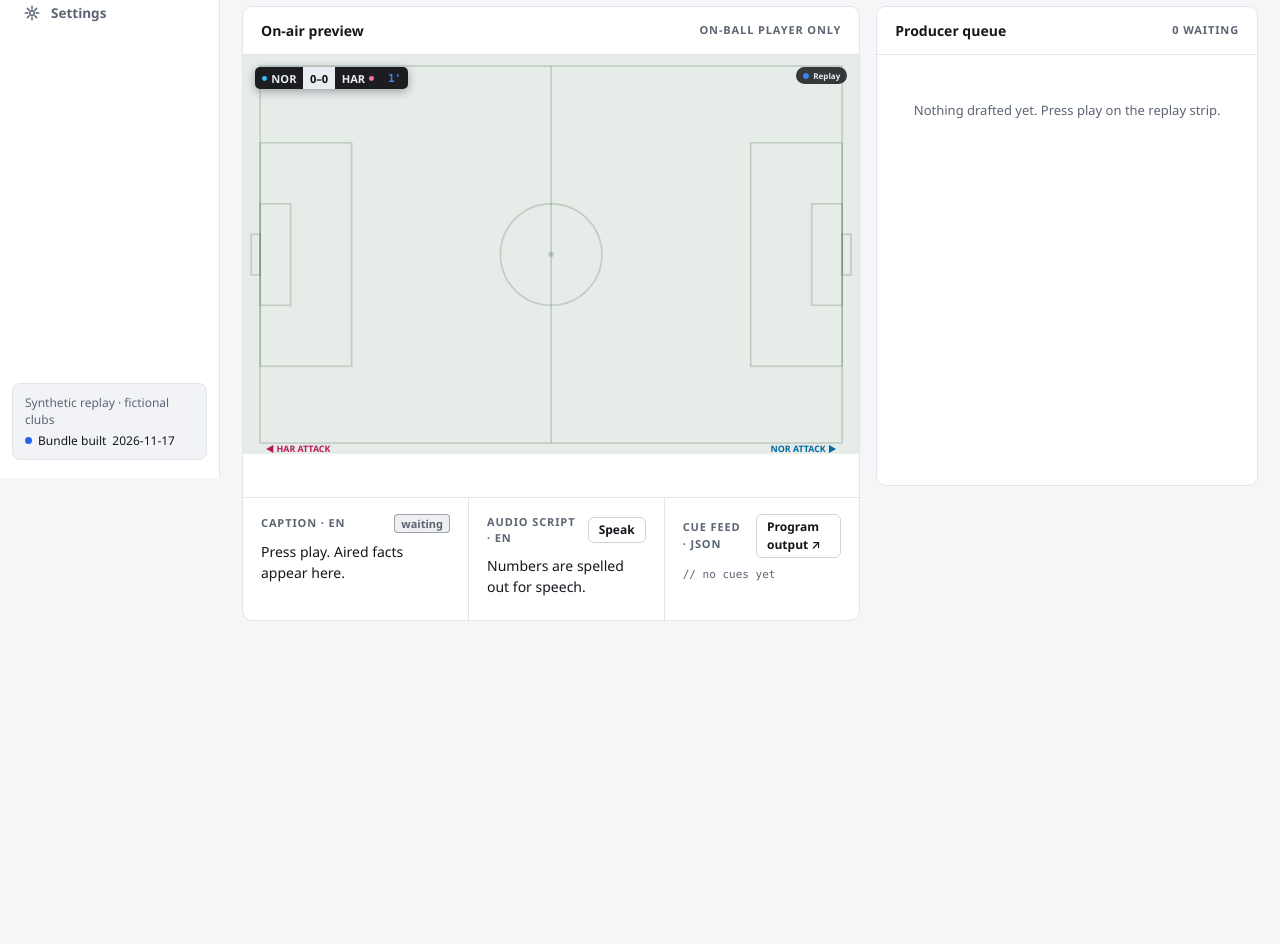
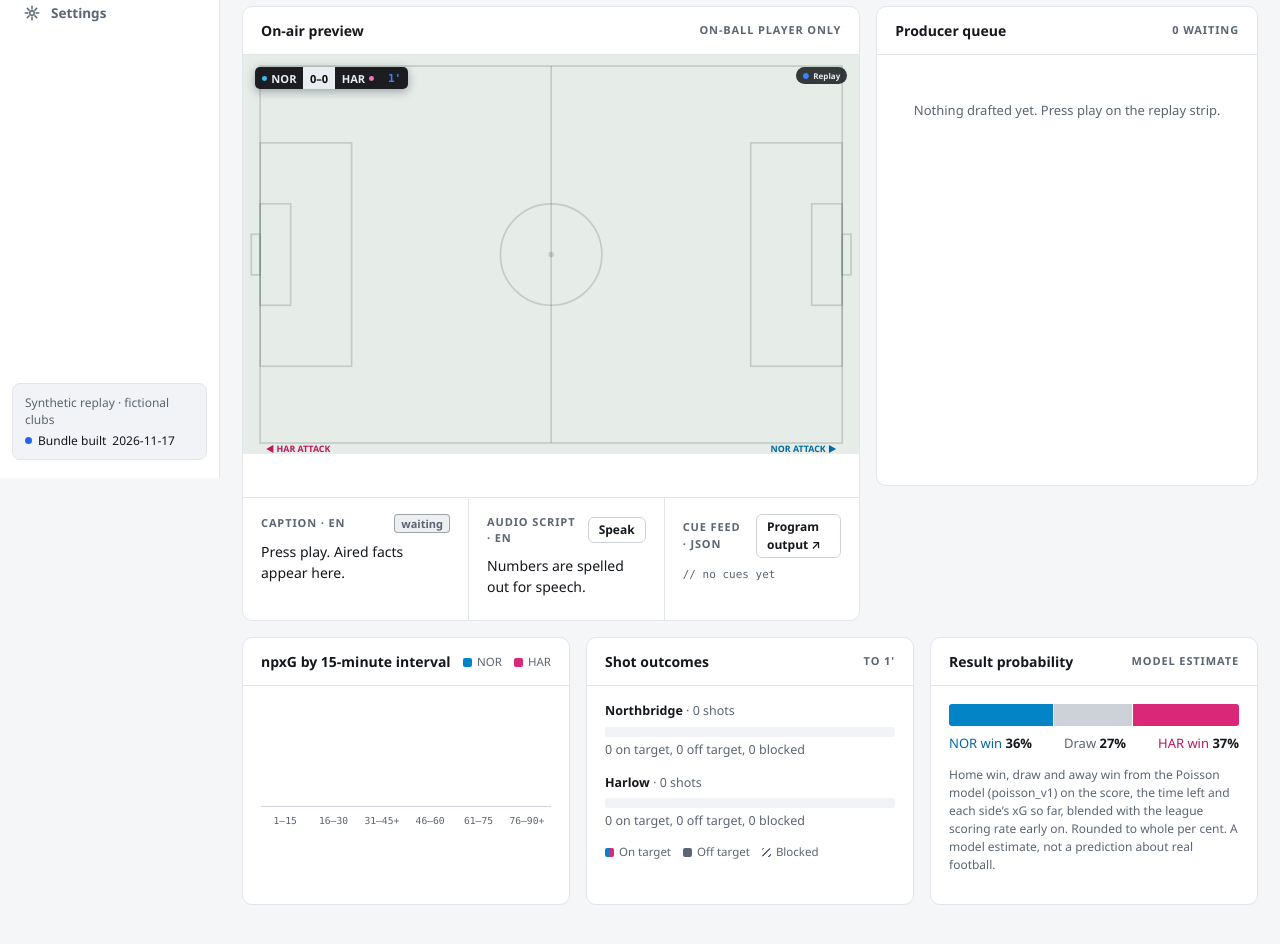
Before and after one commit to AmalAbdirahman/PitchSide, a plain HTML site: page docs/index.html in a window 1280 px wide. Shown: the part 322-1266 px from the top of the page. Before the commit the page ends 983 px from the top, so only its background shows below. Drawn offline with Linux system fonts and the light colour scheme.

Commit message:
R3 (2/2): match-stat charts in Broadcast and Analysis
- docs/js/stats.js (pure, tested with node --test): grouped bars for
  npxG by 15-minute interval, stacked horizontal bars for shot outcomes,
  a three-part bar for result probability labelled "model estimate".
  Everything is drawn from hero.json series up to the replay clock.
- docs/js/matchstats.js draws them into the Broadcast bottom row and the
  Analysis view; main.js calls it with the KPI row.
- Colours come from tokens: team colours for on target and the interval
  bars, the muted tone for off target and a muted hatch for blocked, so
  green, amber and red stay reserved for verifier outcomes (the mockup's
  green and blue are not used).
- The win-probability KPI now shows series.result_pct, so the card and
  the bar give the same whole percentage (they could differ by one).

No bundle change.

Co-Authored-By: Claude Opus 5.5 <noreply@anthropic.com>

```diff
--- a/docs/index.html
+++ b/docs/index.html
@@ -112,6 +112,14 @@
     <div class="queue" role="region" aria-label="Drafted facts"><div class="rows" id="rows"></div></div>
   </div>
  </div>
+ <div class="stats">
+  <div class="panel"><div class="ph"><h2>npxG by 15-minute interval</h2><span class="sp key" id="st-key-bc"></span></div>
+    <div class="pad"><svg id="st-int-bc" class="stint" viewBox="0 0 300 132" role="img" aria-label="npxG by 15-minute interval"></svg></div></div>
+  <div class="panel"><div class="ph"><h2>Shot outcomes</h2><span class="sp lbl" id="st-so-t-bc">to 1'</span></div>
+    <div class="pad"><div id="st-so-bc"></div><div class="key" id="st-so-k-bc"></div></div></div>
+  <div class="panel"><div class="ph"><h2>Result probability</h2><span class="sp lbl">Model estimate</span></div>
+    <div class="pad"><div id="st-rp-bc"></div><p class="note">Home win, draw and away win from the Poisson model (poisson_v1) on the score, the time left and each side&rsquo;s xG so far, blended with the league scoring rate early on. Rounded to whole per cent. A model estimate, not a prediction about real football.</p></div></div>
+ </div>
 </section>
 
 <!-- ===================== 02 ANALYSIS ===================== -->
@@ -123,6 +131,14 @@
     <div class="pad"><svg id="shotmap" viewBox="-2 -2 109 72" role="img" aria-label="Shot locations up to the replay clock"></svg><div class="note" id="shot-note"></div></div></div>
   <div class="panel"><div class="ph"><h2>Team comparison</h2><span class="sp lbl" id="cmp-t">to 0'</span></div>
     <div class="pad"><div class="cmp" id="cmp"></div><div class="note">Counts and xG come from the synthetic event log; win probability is a model estimate.</div></div></div>
+  <div class="wide"><div class="stats">
+    <div class="panel"><div class="ph"><h2>npxG by 15-minute interval</h2><span class="sp key" id="st-key-an"></span></div>
+      <div class="pad"><svg id="st-int-an" class="stint" viewBox="0 0 300 132" role="img" aria-label="npxG by 15-minute interval"></svg></div></div>
+    <div class="panel"><div class="ph"><h2>Shot outcomes</h2><span class="sp lbl" id="st-so-t-an">to 1'</span></div>
+      <div class="pad"><div id="st-so-an"></div><div class="key" id="st-so-k-an"></div></div></div>
+    <div class="panel"><div class="ph"><h2>Result probability</h2><span class="sp lbl">Model estimate</span></div>
+      <div class="pad"><div id="st-rp-an"></div><p class="note">Home win, draw and away win from the Poisson model (poisson_v1) on the score, the time left and each side&rsquo;s xG so far, blended with the league scoring rate early on. Rounded to whole per cent. A model estimate, not a prediction about real football.</p></div></div>
+   </div></div>
   <div class="panel wide"><div class="ph"><h2>Attack lanes</h2><span class="sp lbl long" id="lanes-t">Trailing window · Beta-Binomial hedge, Wilson for comparison</span></div>
     <div class="pad lanes2"><div id="lanes-h"></div><div id="lanes-a"></div></div></div>
   <div class="panel wide"><div class="ph"><h2>Threat map</h2><span class="sp lbl">Expected threat (xT) · model · top 5 gains so far</span></div>
--- a/docs/js/kpi.js
+++ b/docs/js/kpi.js
@@ -56,7 +56,8 @@ function renderTilt(i, home) {
 
 function renderWinProb(i, home) {
   const wp = D.series.win_prob.map(r => r[0] * 100);
-  $('#k-wp').textContent = pct(wp[i]);
+  // The whole percentage the result-probability bar shows (series.result_pct), so both agree.
+  $('#k-wp').textContent = D.series.result_pct[i][0] + '%';
   $('#k-wp-s').textContent = `${home} · model estimate`;
   spark('#sp-wp', [[wp, COL.text]], i, 0, 100);
 }
--- a/docs/js/main.js
+++ b/docs/js/main.js
@@ -8,6 +8,7 @@ import { renderAudit, renderLog } from './audit.js';
 import { maybeRenderAnalysis } from './analysis.js';
 import { publishProgram, startProgram } from './program.js';
 import { renderKpis, setupKpis } from './kpi.js';
+import { renderStats } from './matchstats.js';
 
 async function load() {
   try {
@@ -103,6 +104,7 @@ function frame(now) {
     S.zoneIdx = idxAt(S.t);
     renderZones();
     renderKpis();
+    renderStats();
   }
   if (UI.view === 'an') maybeRenderAnalysis(now);
   renderClock();
@@ -120,6 +122,7 @@ function renderAll() {
   renderPitch();
   renderZones();
   renderKpis();
+  renderStats();
   S.anKey = null;
 }
 
--- /dev/null
+++ b/docs/js/matchstats.js
@@ -0,0 +1,24 @@
+/* Draws the R3 match stats (docs/js/stats.js) into the Broadcast bottom row and the Analysis view,
+   up to the replay clock. main.js calls renderStats with the KPI row: once per series sample, and on
+   every full redraw (theme change, restart). */
+
+import { D, S, $, COL, idxAt, minute } from './data.js';
+import { intervalSvg, intervalSummary, outcomeHtml, outcomeLegend, resultHtml } from './stats.js';
+
+const VIEWS = ['bc', 'an'];
+
+export function renderStats() {
+  const i = idxAt(S.t), { home, away } = D.meta, s = D.series;
+  const upto = `to ${minute(S.t)}`;
+  for (const v of VIEWS) {
+    const svg = $(`#st-int-${v}`);
+    svg.innerHTML = intervalSvg(s, i, home, away, COL);
+    svg.setAttribute('aria-label', intervalSummary(s, i, home, away));
+    $(`#st-so-${v}`).innerHTML = outcomeHtml(s, i, D.meta, COL);
+    $(`#st-rp-${v}`).innerHTML = resultHtml(s, i, D.meta, COL);
+    $(`#st-so-t-${v}`).textContent = upto;
+    // Legends too: their swatches take the theme's colours.
+    $(`#st-key-${v}`).innerHTML = `<span><i style="background:${COL.home}"></i>${home}</span><span><i style="background:${COL.away}"></i>${away}</span>`;
+    $(`#st-so-k-${v}`).innerHTML = outcomeLegend(D.meta, COL);
+  }
+}
--- /dev/null
+++ b/docs/js/stats.js
@@ -0,0 +1,97 @@
+/* R3 match stats: npxG by 15-minute interval, shot outcomes and result probability.
+   Pure functions from the bundle's series to markup, so they run under node --test. They only
+   draw numbers from hero.json up to series index i (the replay clock); they compute none.
+   col holds the colour tokens (data.js COL): team colours for marks, neutrals for the rest.
+   Green, amber and red mean verifier outcomes only, so shot outcomes do not use them. */
+
+const esc = s => String(s).replace(/[&<>"']/g, c => ({ '&': '&amp;', '<': '&lt;', '>': '&gt;', '"': '&quot;', "'": '&#39;' }[c]));
+const n2 = v => Number(v).toFixed(2);
+
+/* ---------- npxG by interval: grouped bars ---------- */
+
+/* Each interval's npxG for one team at index i; null for intervals that have not started. */
+export function intervalValues(series, team, i) {
+  const row = series.teams[team].npxg_by_interval[i] || [];
+  return series.intervals.map((_, k) => (k < row.length ? row[k] : null));
+}
+
+/* One fixed scale for the whole match, so bars do not jump as the replay runs. */
+function intervalTop(series, home, away) {
+  const last = series.t.length - 1;
+  const all = [home, away].flatMap(tm => intervalValues(series, tm, last).map(v => v || 0));
+  return Math.max(0.5, Math.ceil(Math.max(...all) * 2) / 2);
+}
+
+export function intervalSvg(series, i, home, away, col) {
+  const W = 300, H = 132, base = 108, top = intervalTop(series, home, away);
+  const blocks = series.intervals, slot = W / blocks.length, bw = Math.min(16, slot / 3);
+  const h = intervalValues(series, home, i), a = intervalValues(series, away, i);
+  const y = v => base - (v / top) * 96;
+  let g = `<line x1="0" x2="${W}" y1="${base}" y2="${base}" stroke="${col.line2}"/>`;
+  blocks.forEach((b, k) => {
+    const cx = slot * k + slot / 2;
+    for (const [vals, c, dx, tm] of [[h, col.home, -bw - 1, home], [a, col.away, 1, away]]) {
+      const v = vals[k];
+      if (v === null) continue;
+      const yy = y(v);
+      g += `<rect x="${(cx + dx).toFixed(1)}" y="${yy.toFixed(1)}" width="${bw.toFixed(1)}" height="${(base - yy).toFixed(1)}" rx="2" fill="${c}"><title>${esc(tm)} ${esc(b.label)}: ${n2(v)} npxG</title></rect>`;
+    }
+    g += `<text x="${cx.toFixed(1)}" y="${H - 6}" text-anchor="middle" class="rl" style="font-size:10px">${esc(b.label)}</text>`;
+  });
+  return g;
+}
+
+export function intervalSummary(series, i, home, away) {
+  const h = intervalValues(series, home, i), a = intervalValues(series, away, i);
+  const parts = series.intervals.flatMap((b, k) => (h[k] === null ? [] : [`${b.label}: ${home} ${n2(h[k])}, ${away} ${n2(a[k])}`]));
+  return `npxG by 15-minute interval up to the replay clock. ${parts.join('; ')}.`;
+}
+
+/* ---------- shot outcomes: stacked horizontal bars ---------- */
+
+export const OUTCOMES = [
+  ['shots_on_target', 'On target'],
+  ['shots_off_target', 'Off target'],
+  ['shots_blocked', 'Blocked'],
+];
+
+export function outcomeCounts(series, team, i) {
+  const t = series.teams[team];
+  return OUTCOMES.map(([m]) => t[m][i] || 0);
+}
+
+/* Blocked is hatched, so it differs from off target by texture as well as by tone. */
+const hatch = c => `repeating-linear-gradient(135deg,${c} 0 2px,transparent 2px 5px)`;
+
+function outcomeColours(team, meta, col) {
+  return [team === meta.home ? col.home : col.away, col.muted, hatch(col.muted)];
+}
+
+export function outcomeHtml(series, i, meta, col) {
+  const teams = [meta.home, meta.away];
+  const counts = teams.map(tm => outcomeCounts(series, tm, i));
+  const scale = Math.max(1, ...counts.map(c => c[0] + c[1] + c[2]));
+  return teams.map((tm, j) => {
+    const c = counts[j], total = c[0] + c[1] + c[2], cols = outcomeColours(tm, meta, col);
+    const segs = c.map((v, k) => (v ? `<i style="width:${((100 * v) / scale).toFixed(2)}%;background:${cols[k]}"></i>` : '')).join('');
+    const words = OUTCOMES.map(([, w], k) => `${c[k]} ${w.toLowerCase()}`).join(', ');
+    return `<div class="so"><p class="so-h"><b>${esc(meta.teams[tm].name)}</b> · ${total} shot${total === 1 ? '' : 's'}</p>` +
+      `<div class="so-bar" aria-hidden="true">${segs}</div><p class="so-n">${words}</p></div>`;
+  }).join('');
+}
+
+export function outcomeLegend(meta, col) {
+  const cols = [`linear-gradient(90deg,${col.home} 50%,${col.away} 50%)`, col.muted, hatch(col.muted)];
+  return OUTCOMES.map(([, w], k) => `<span><i style="background:${cols[k]}"></i>${w}</span>`).join('');
+}
+
+/* ---------- result probability: one three-part bar ---------- */
+
+export function resultHtml(series, i, meta, col) {
+  const [h, d, a] = series.result_pct[i];
+  const segs = [[h, col.home], [d, col.line2], [a, col.away]]
+    .map(([v, c]) => (v ? `<i style="width:${v}%;background:${c}"></i>` : '')).join('');
+  return `<div class="rp-bar" aria-hidden="true">${segs}</div>` +
+    `<p class="rp-n"><span class="c-home">${esc(meta.home)} win <b>${h}%</b></span>` +
+    `<span>Draw <b>${d}%</b></span><span class="c-away">${esc(meta.away)} win <b>${a}%</b></span></p>`;
+}
--- a/docs/styles.css
+++ b/docs/styles.css
@@ -268,6 +268,22 @@ tbody tr:hover{background:color-mix(in srgb,var(--text) 3%,transparent)}
 kbd{font:600 10.5px var(--mono);background:var(--card-2);border:1px solid var(--line);border-radius:4px;padding:1px 6px;color:var(--muted)}
 #ribbon{width:100%;height:44px;display:block}
 .rl{font-size:9px;fill:var(--muted);font-family:var(--mono)}
+/* R3 match stats (docs/js/stats.js): Broadcast bottom row and Analysis. */
+.stats{display:grid;grid-template-columns:repeat(3,minmax(0,1fr));gap:16px;margin-top:16px}
+.an .stats{margin-top:0}
+.stint{display:block;width:100%;height:auto}
+.key{display:flex;gap:12px;flex-wrap:wrap;font-size:11.5px;color:var(--muted)}
+.key i{display:inline-block;width:9px;height:9px;border-radius:2px;vertical-align:-1px;margin-right:5px}
+.pad .key{margin-top:12px}
+.so+.so{margin-top:14px}
+.so p{margin:0;font-size:12.5px;color:var(--muted)}
+.so-h b{color:var(--text);font-weight:600}
+.so-bar,.rp-bar{display:flex;height:10px;margin:6px 0 4px;border-radius:3px;overflow:hidden;background:var(--inset)}
+.so-bar i,.rp-bar i{display:block;height:100%}
+.so-bar i+i,.rp-bar i+i{box-shadow:inset 1px 0 0 var(--card)}
+.rp-bar{height:22px;margin-top:2px}
+.rp-n{display:flex;justify-content:space-between;gap:8px;flex-wrap:wrap;margin:8px 0 10px;font-size:13px;color:var(--muted)}
+.rp-n b{font-weight:600;color:var(--text)}
 .legend{display:flex;gap:16px;font-size:11.5px;color:var(--muted);margin-bottom:1px;flex-wrap:wrap}
 .legend i{display:inline-block;width:12px;height:3px;border-radius:2px;vertical-align:middle;margin-right:6px}
 dialog .body .ctl{margin-bottom:6px}
@@ -291,7 +307,7 @@ dialog .ck{margin:4px 0;font-size:12.5px}
   .foot svg{display:block}
   .foot .built{position:absolute;width:1px;height:1px;overflow:hidden;clip:rect(0 0 0 0);white-space:nowrap}
   .kpis{grid-template-columns:repeat(3,minmax(0,1fr))}
-  .bc,.au,.an,.lanes2{grid-template-columns:1fr}
+  .bc,.au,.an,.lanes2,.stats{grid-template-columns:1fr}
   .feed{grid-template-columns:repeat(2,minmax(0,1fr))}
   .queue{max-height:none}
   .out{grid-template-columns:1fr}
```
Also changed, not shown: tests/js/stats.test.mjs (added, +51 -0 lines), 1 other file.
